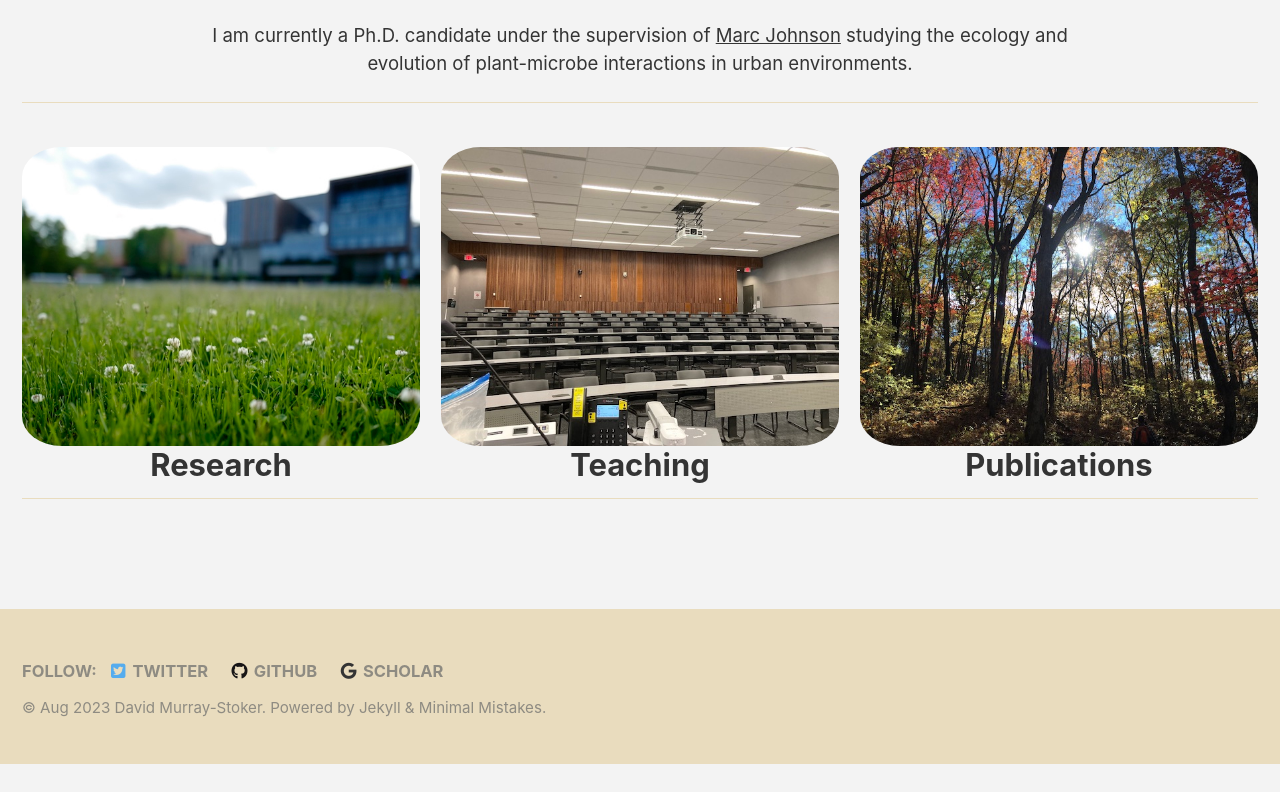
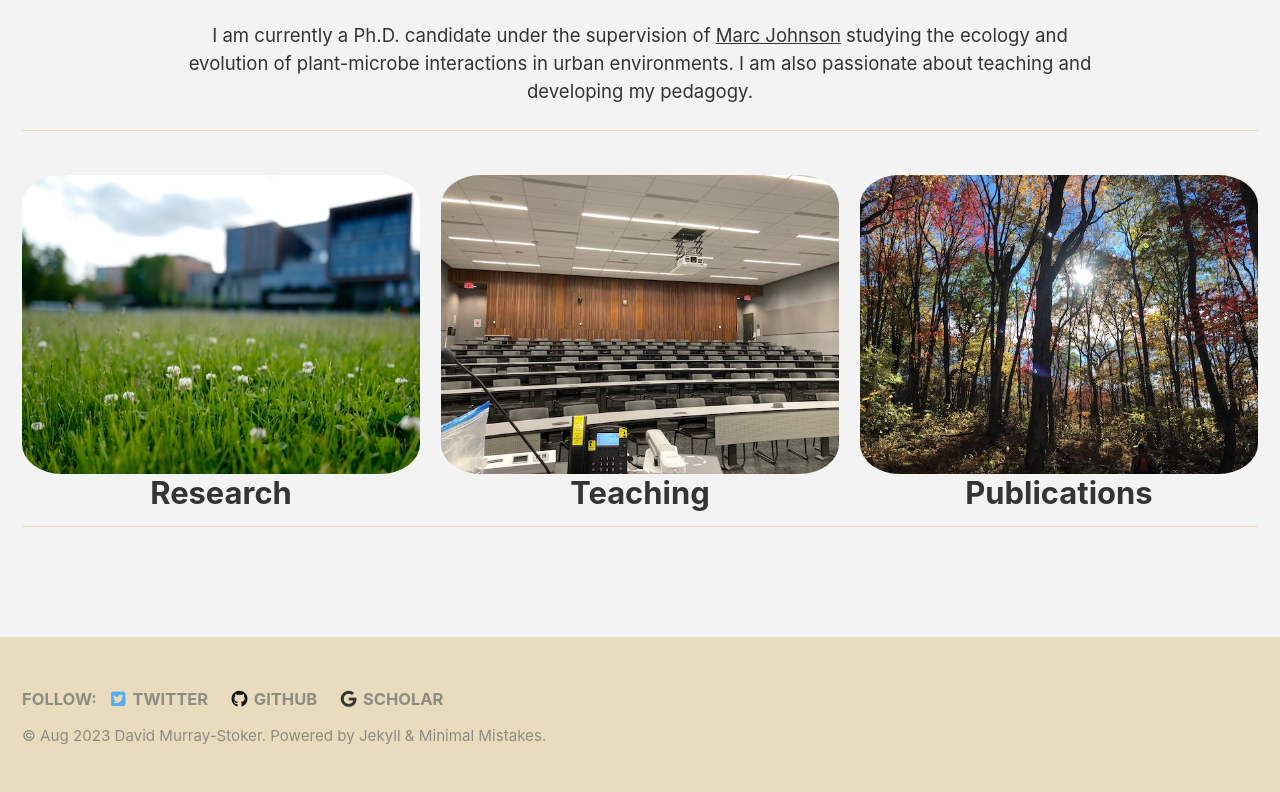
Before and after one commit to dmurraystoker/dmurraystoker.github.io, a Jekyll site: the page built from _pages/landing.md, in a window 1280 px wide. Shown: the part 376-1168 px from the top of the page. Built offline with Jekyll 4.4.1, drawn with Linux system fonts in a browser that asks for light colours; cached includes are drawn as plain includes; nearby versions of some CDN libraries; before the commit the page ends 1140 px from its top, so only the background shows below that.

Commit message:
Update landing.md

```diff
--- a/_pages/landing.md
+++ b/_pages/landing.md
@@ -10,7 +10,7 @@
 excerpt: Department of Ecology & Evolutionary Biology <br> University of Toronto
 
 intro:
-  - excerpt: 'I am currently a Ph.D. candidate under the supervision of [Marc Johnson](https://evoecolab.wordpress.com/) studying the ecology and evolution of plant-microbe interactions in urban environments.'
+  - excerpt: 'I am currently a Ph.D. candidate under the supervision of [Marc Johnson](https://evoecolab.wordpress.com/) studying the ecology and evolution of plant-microbe interactions in urban environments. I am also passionate about teaching and developing my pedagogy.'
 
 feature_row:
   - image_path: /assets/images/clover_MN_building.jpg
```
